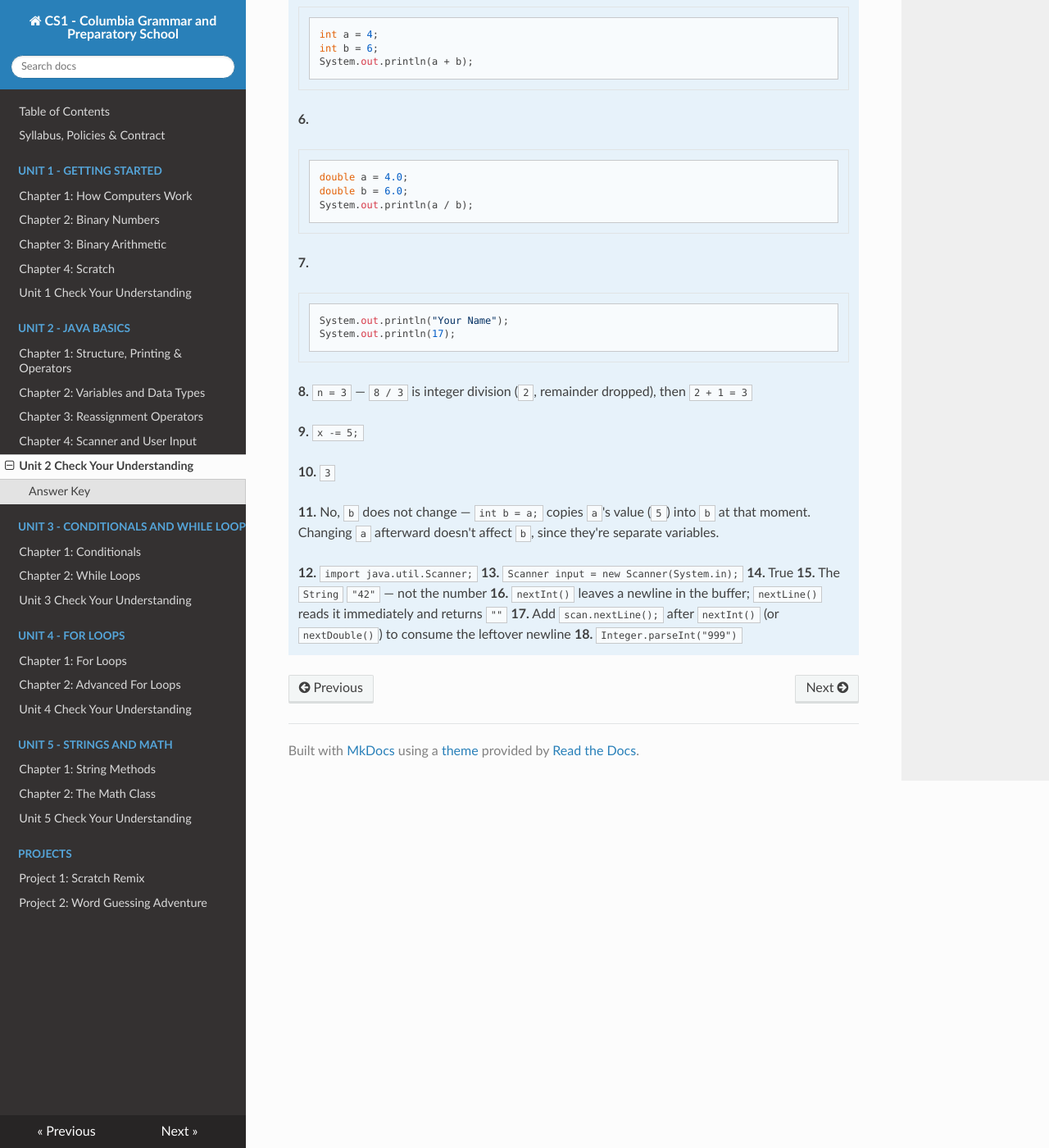
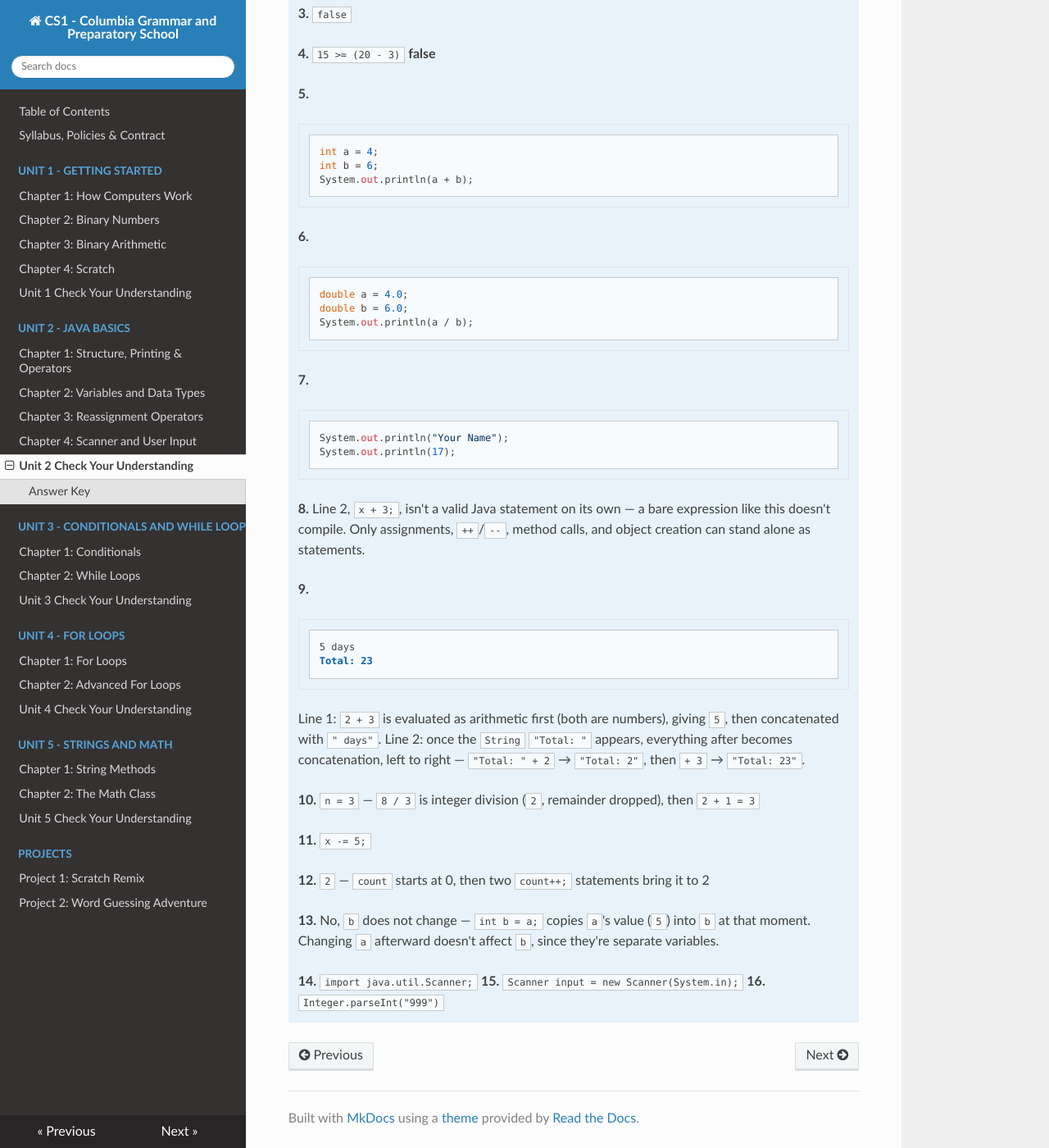
Before and after one commit to kjergens/cs1-site, an MkDocs documentation site: the page built from docs/unit2/unit2_check_understanding.md, in a window 1280 px wide and 1400 px high, scrolled down 1006 px. Shown: the whole window at 82% size. Built offline with MkDocs 1.6.1, drawn with Linux system fonts in a browser that asks for light colours; nearby versions of some CDN libraries; some of the changed text lies outside the part shown.

Commit message:
Align CS1 CYU sections with quiz/test content and fix two answer errors
Unit 2: fixed 25%4 and count++ answer-key errors; added a bare-expression
statement gotcha and an arithmetic-vs-concatenation precedence question
(both tested on Test 1, previously unpracticed); removed the
nextLine()-after-nextInt() trap questions (too detailed, not tested).

Unit 3: added a range-check &&/|| question matching Quiz 2.

Unit 4: removed the nested-loop question (not tested on Quiz 3).

Unit 5: added two code-writing questions requiring a for loop composed
with .length()/.charAt() -- the actual synthesis skill Test 2 tests,
which the CYU never practiced before.

````diff
--- a/docs/unit2/unit2_check_understanding.md
+++ b/docs/unit2/unit2_check_understanding.md
@@ -9,23 +9,29 @@
 	5. Write a Java program that declares two `int` variables, adds them, and prints the result.
 	6. Modify the program to use `double` instead and perform division.
 	7. Write a program that prints your name and age on separate lines.
-	8. What is the value of `n` after: `int n = 8; n = n / 3; n = n + 1;`?
-	9. Rewrite `x = x - 5;` using a compound assignment operator.
-	10. What will this print? `int count = 0; count++; count++; System.out.println(count);`
-	11. If `int a = 5; int b = a; a = 99;` — does `b` change? Why or why not?
-	12. What import statement is required to use Scanner?
-	13. Write the line that creates a Scanner named `input` that reads from the keyboard.
-	14. True or False: `scan.nextLine()` can read a sentence with spaces.
-	15. If the user types `42` and you read it with `scan.nextLine()`, what type is stored?
-	16. Why does `nextLine()` sometimes return an empty string when it follows `nextInt()`?
-	17. How do you fix the `nextLine()` trap?
-	18. What method converts the `String` `"999"` to the `int` `999`?
+	8. What is wrong with the following code?
+	```java
+	int x = 5;
+	x + 3;
+	```
+	9. What is printed by the following code?
+	```java
+	System.out.println(2 + 3 + " days");
+	System.out.println("Total: " + 2 + 3);
+	```
+	10. What is the value of `n` after: `int n = 8; n = n / 3; n = n + 1;`?
+	11. Rewrite `x = x - 5;` using a compound assignment operator.
+	12. What will this print? `int count = 0; count++; count++; System.out.println(count);`
+	13. If `int a = 5; int b = a; a = 99;` — does `b` change? Why or why not?
+	14. What import statement is required to use Scanner?
+	15. Write the line that creates a Scanner named `input` that reads from the keyboard.
+	16. What method converts the `String` `"999"` to the `int` `999`?
 
 	---
 
 	### Answer Key
 
-	**1.** `5` Explanation: 25 / 4 = 5 **Remainder 5**
+	**1.** `1` Explanation: 25 ÷ 4 = 6 remainder **1** — `%` returns the remainder, not the quotient
 
 	**2.** `3` Explanation: 7 / 2 = 3.5, dropping the decimal value = **3**
 
@@ -53,18 +59,23 @@
 	System.out.println(17);
 	```
 
-	**8.** `n = 3` — `8 / 3` is integer division (`2`, remainder dropped), then `2 + 1 = 3`
+	**8.** Line 2, `x + 3;`, isn't a valid Java statement on its own — a bare expression like this doesn't compile. Only assignments, `++`/`--`, method calls, and object creation can stand alone as statements.
 
-	**9.** `x -= 5;`
+	**9.**
+	```
+	5 days
+	Total: 23
+	```
+	Line 1: `2 + 3` is evaluated as arithmetic first (both are numbers), giving `5`, then concatenated with `" days"`. Line 2: once the `String` `"Total: "` appears, everything after becomes concatenation, left to right — `"Total: " + 2` → `"Total: 2"`, then `+ 3` → `"Total: 23"`.
 
-	**10.** `3`
+	**10.** `n = 3` — `8 / 3` is integer division (`2`, remainder dropped), then `2 + 1 = 3`
 
-	**11.** No, `b` does not change — `int b = a;` copies `a`'s value (`5`) into `b` at that moment. Changing `a` afterward doesn't affect `b`, since they're separate variables.
+	**11.** `x -= 5;`
 
-	**12.**  `import java.util.Scanner;`
-	**13.** `Scanner input = new Scanner(System.in);`
-	**14.** True
-	**15.** The `String` `"42"` — not the number
-	**16.** `nextInt()` leaves a newline in the buffer; `nextLine()` reads it immediately and returns `""`
-	**17.** Add `scan.nextLine();` after `nextInt()` (or `nextDouble()`) to consume the leftover newline
-	**18.** `Integer.parseInt("999")`
+	**12.** `2` — `count` starts at 0, then two `count++;` statements bring it to 2
+
+	**13.** No, `b` does not change — `int b = a;` copies `a`'s value (`5`) into `b` at that moment. Changing `a` afterward doesn't affect `b`, since they're separate variables.
+
+	**14.**  `import java.util.Scanner;`
+	**15.** `Scanner input = new Scanner(System.in);`
+	**16.** `Integer.parseInt("999")`
````
Also changed, not shown: docs/unit3/unit3_check_understanding.md (+4 -0 lines), docs/unit4/unit4_check_understanding.md (+0 -11 lines), docs/unit5/unit5_check_understanding.md (+22 -0 lines).
